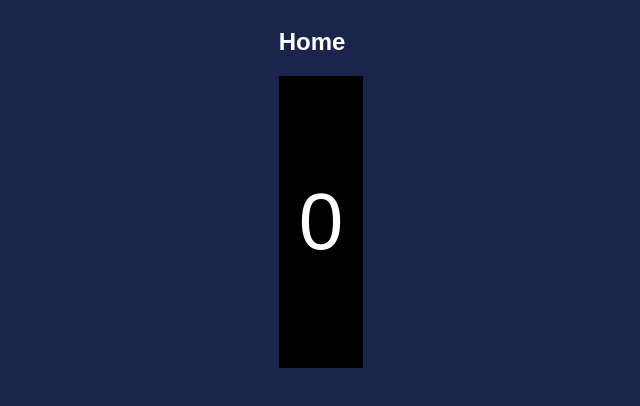
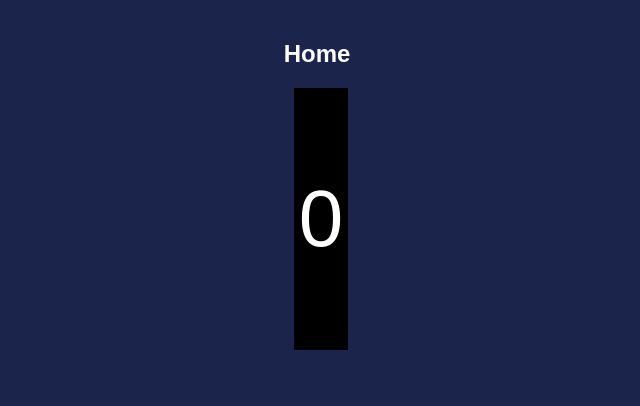
Before and after one commit to axk5216/basketball_counter1, a plain HTML site: page index.html in a window 1280 px wide. Shown: the whole page, without its empty margins (319-959 px from the left). Drawn offline with Linux system fonts and the light colour scheme; a web font is replaced by a local one.

Commit message:
updated styles

```diff
--- a/styles.css
+++ b/styles.css
@@ -6,20 +6,21 @@ body {
   font-family: sans-serif;
 }
 
-.home {
-  display: block;
-  justify-content: center;
-  margin: ;
-}
-
 .container {
   display: flex;
   justify-content: space-around;
+  margin: 20px;
 }
 
 #scoreholder {
   font-family: "Cursed Timer ULiL", sans-serif;
   font-size: 80px;
   background-color: black;
-  padding: 20px;
+  padding: 5px;
+  margin: 10px;
 }
+
+.btn-group {
+  display: flex;
+  margin: 10px;
+}
```
